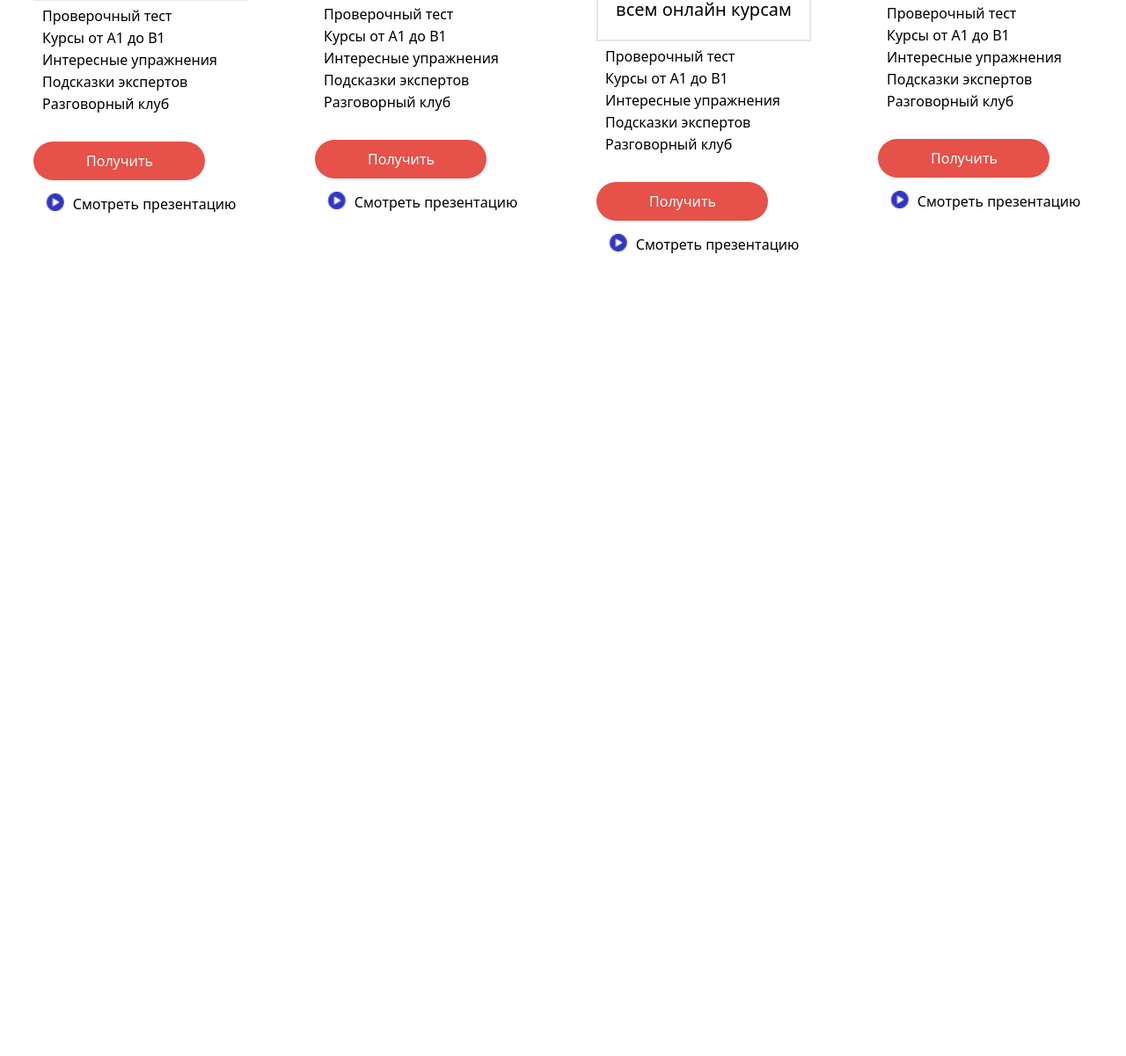
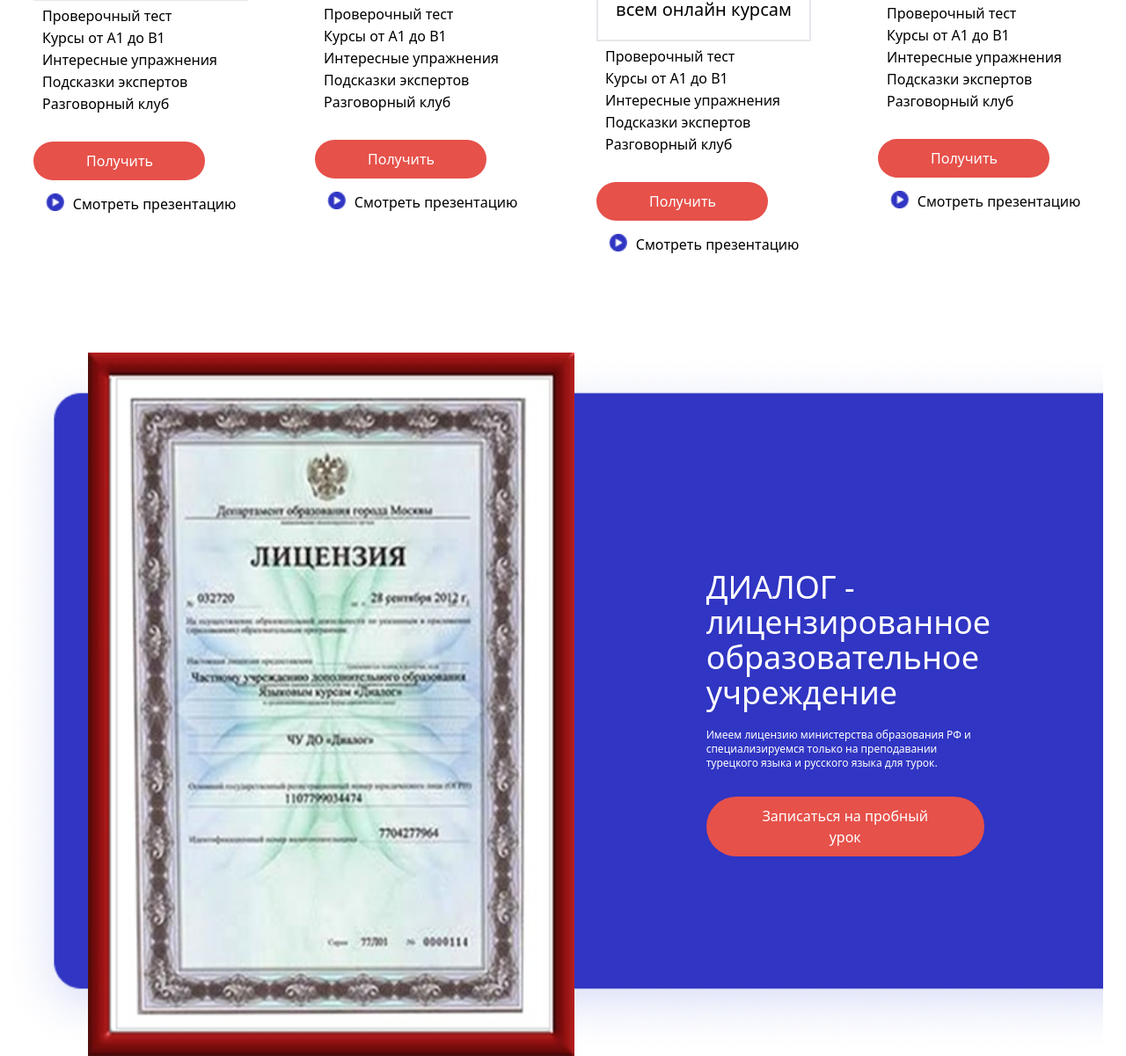
Before and after one commit to Yokubzoda/Exam-2-, a website: page src/index.html in a window 1280 px wide. Shown: the part 1839-3040 px from the top of the page at 88% size. Before the commit the page ends 2140 px from the top, so only its background shows below. Drawn offline with Linux system fonts and the light colour scheme.

Commit message:
section4

```diff
--- a/src/index.html
+++ b/src/index.html
@@ -191,5 +191,15 @@
   </div>
  </div>
 
+  <div class="bg-[url(./hl.png)] bg-no-repeat h-[100vh] md:flex gap-[50px] text-white block justify-center mt-[100px] bg-cover md:w-[98%] w-[110%] ml-[-50px] md:ml-0">
+<img src="./image 1.png" alt="" class="px-[100px] md:w-[60%] w-[100%] mx-auto">
+<div class="my-auto ml-[70px] md:ml-0">
+  <p class="text-4xl w-[90%] py-[20px]">ДИАЛОГ - лицензированное образовательное учреждение</p>
+  <p class="text-xs w-[70%]">Имеем лицензию министерства образования РФ и
+    специализируемся только на преподавании турецкого языка и русского языка для турок.</p>
+    <button class="bg-[#E6514A] text-white px-[60px] py-[10px] rounded-[100px] mt-[30px] md:w-[70%] w-[95%] ">Записаться на пробный урок</button>
+
+</div>
+ </div>
 </body>
 </html>
```
Also changed, not shown: src/output.css.
